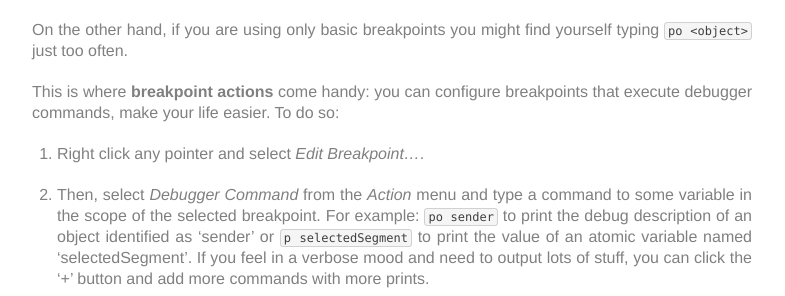
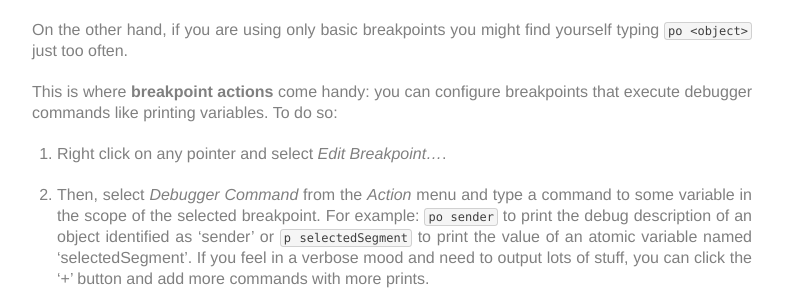
Before and after one commit to ChocoChipset/iOSCowboy.github.io, a Jekyll site: the page built from _posts/2014-02-02-better-logging.md, in a window 1280 px wide. Shown: the part 261-557 px from the top of the page, without its empty margins (248-1033 px from the left). Built offline with Jekyll 4.4.1, drawn with Linux system fonts in a browser that asks for light colours; Markdown is read by kramdown in place of the engine named in the settings.

Commit message:
More grammar on post about logging

````diff
--- a/_posts/2014-02-02-better-logging.md
+++ b/_posts/2014-02-02-better-logging.md
@@ -7,9 +7,9 @@
 
 On the other hand, if you are using only basic breakpoints you might find yourself typing ```po <object>``` just too often.
 
-This is where **breakpoint actions** come handy: you can configure breakpoints that execute debugger commands, make your life easier. To do so:
+This is where **breakpoint actions** come handy: you can configure breakpoints that execute debugger commands like printing variables. To do so:
 
-1. Right click any pointer and select *Edit Breakpoint...*.
+1. Right click on any pointer and select *Edit Breakpoint...*.
 
 2. Then, select *Debugger Command* from the *Action* menu and type a command to some variable in the scope of the selected breakpoint. For example: ```po sender``` to print the debug description of an object identified as 'sender' or ```p selectedSegment``` to print the value of an atomic variable named 'selectedSegment'. If you feel in a verbose mood and need to output lots of stuff, you can click the '+' button and add more commands with more prints.
 
````
